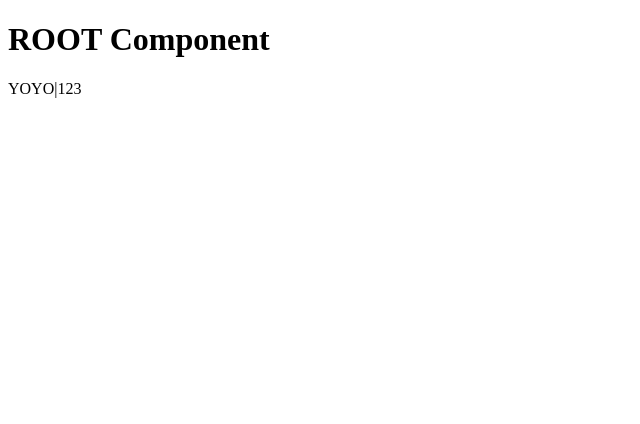
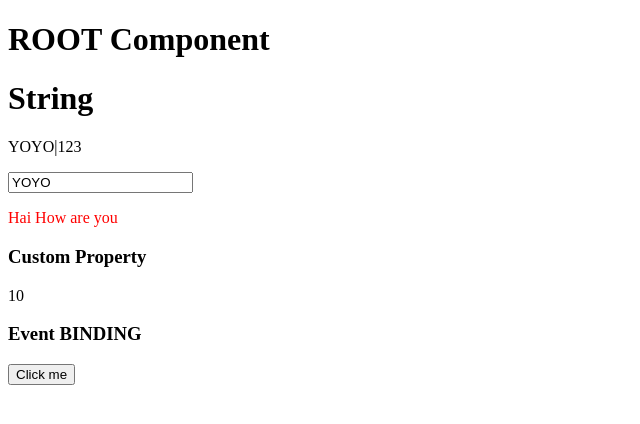
Before and after one commit to jeevanhr7/Angular2, an Angular app: page / in a window 1280 px wide. Shown: the top 424 px of the page, without its empty margins (0-640 px from the left). Built offline with nearby package versions, Linux system fonts and the light colour scheme.

Commit message:
Components Interation

```diff
--- a/src/app/databinding/databinding.component.css
+++ b/src/app/databinding/databinding.component.css
@@ -0,0 +1,3 @@
+.red{
+color: red
+}
--- a/src/app/databinding/databinding.component.html
+++ b/src/app/databinding/databinding.component.html
@@ -1,3 +1,10 @@
+<h1>String</h1>
 <p>
 {{stringInterpolation}}|{{numberInter}}
 </p>
+<input type="text" [value]=stringInterpolation>
+<p [ngClass]="{red:true}">Hai How are you</p>
+<h3>Custom Property</h3>
+<fa-property-binding [result]="10"></fa-property-binding>
+<h3>Event BINDING</h3>
+<fa-event-binding (clickable)="onClicked($event)"></fa-event-binding>
--- a/src/app/databinding/databinding.component.ts
+++ b/src/app/databinding/databinding.component.ts
@@ -9,4 +9,10 @@ export class DatabindingComponent {
 stringInterpolation='YOYO';
 numberInter=123;
 
+onClicked(value:string){
+  console.log(value);
+console.log("Second Worked");
+alert(value);
 }
+
+}
--- /dev/null
+++ b/src/app/databinding/event-binding.component.ts
@@ -0,0 +1,18 @@
+import { Component, EventEmitter,Output } from '@angular/core';
+
+@Component({
+  selector: 'fa-event-binding',
+  template: `
+ <button (click)="onClicked()"> Click me</button>
+  `,
+  styles: []
+})
+export class EventBindingComponent {
+@Output() clicked=new EventEmitter<string>();
+onClicked(){
+  console.log("First Worked");
+ this.clicked.emit('It Works');
+}
+
+
+}
--- /dev/null
+++ b/src/app/databinding/property-binding.component.ts
@@ -0,0 +1,14 @@
+import { Component, Input } from '@angular/core';
+
+@Component({
+  selector: 'fa-property-binding',
+  template: `
+    {{result}}
+  `,
+  styles: []
+})
+export class PropertyBindingComponent  {
+
+  @Input() result:number=0;
+
+}
```
Also changed, not shown: src/app/app.module.ts (+7 -1 lines).
